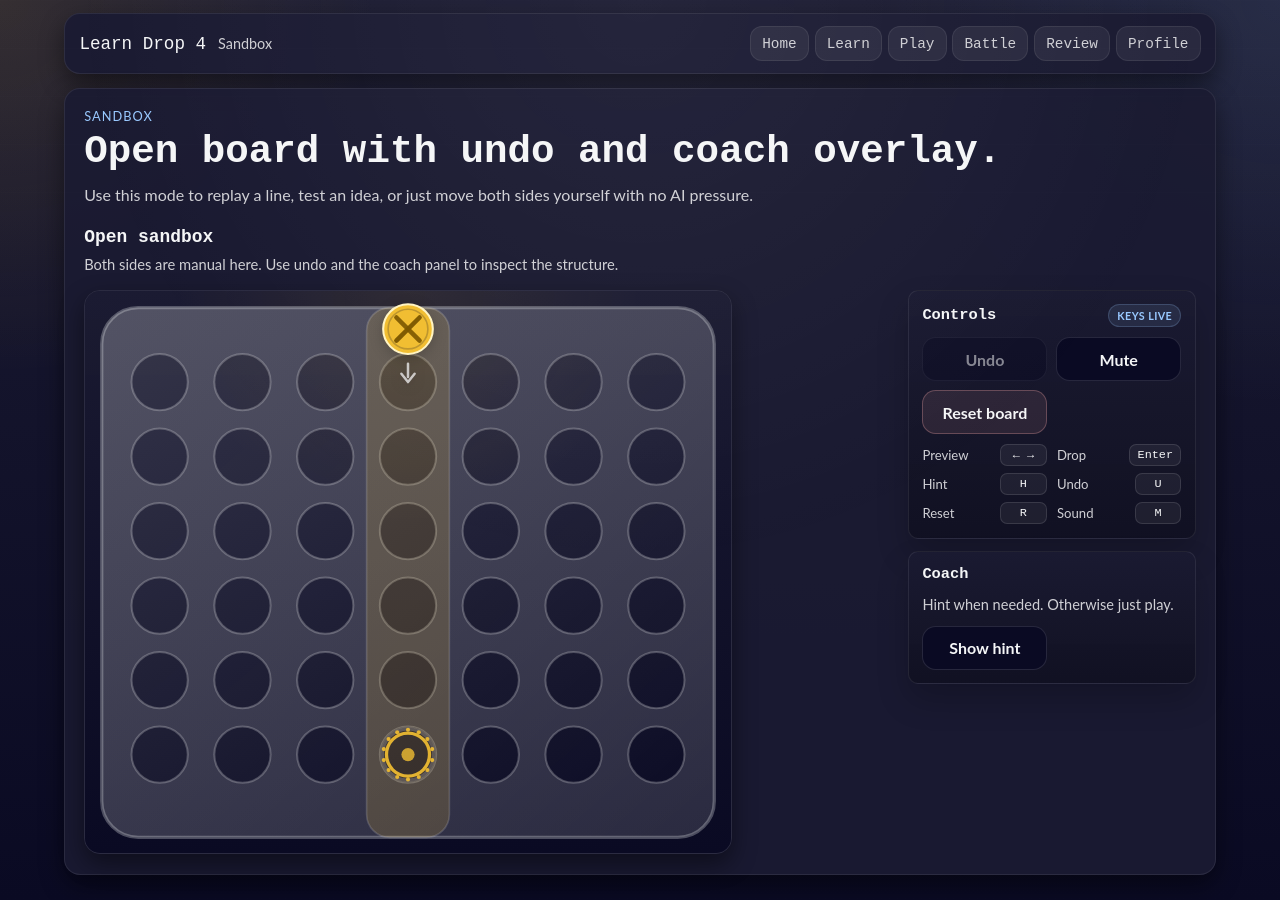
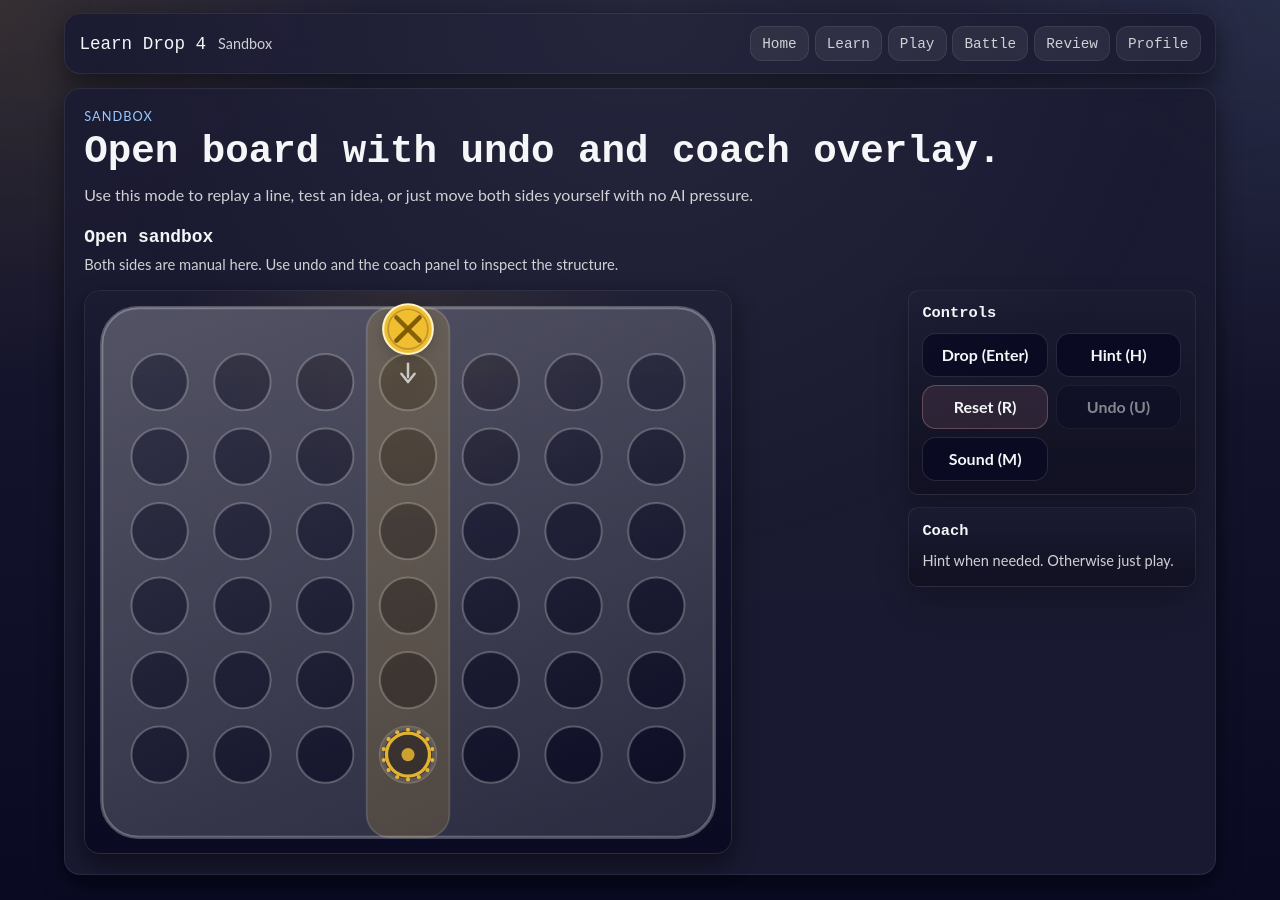
Before and after one commit to QuincyLarson/4-in-a-row, a React (Vite) app: page /#/sandbox in a window 1280 px wide. Built offline with nearby package versions, Linux system fonts and the light colour scheme.

Commit message:
feat: simplify match controls and coach card

```diff
--- a/src/features/battle/GameArena.tsx
+++ b/src/features/battle/GameArena.tsx
@@ -1,5 +1,4 @@
 import { useEffect, useMemo, useRef, useState, type MutableRefObject } from 'react';
-import { useNavigate } from 'react-router-dom';
 
 import {
   applyMove,
@@ -14,9 +13,8 @@ import {
   type MoveAnalysis,
 } from '../../core';
 import { useAppState } from '../../app/state/useAppState';
-import { isAiUnlocked } from '../../app/progression';
 import { getSfxController } from '../../audio/sfx';
-import { battleAiById, battleAis } from '../../content';
+import { battleAiById } from '../../content';
 import { BoardScene } from '../board/BoardScene';
 import { getDropDurationMs, getImpactDelayMs } from '../board/motion';
 import { requestBattleMove, requestMoveAnalysis } from './aiClient';
@@ -61,7 +59,6 @@ function GameArenaSession({
   onHumanResolvedMove,
   onFinish,
 }: GameArenaProps) {
-  const navigate = useNavigate();
   const {
     state: { save },
     actions,
@@ -105,12 +102,7 @@ function GameArenaSession({
   const status = statusText(board, thinking, result, aiMeta?.name, sandboxMode);
   const outcomeLabel =
     result === 'win' ? 'You win!' : result === 'loss' ? 'Try again!' : result === 'draw' ? 'Draw!' : null;
-  const nextAi = aiId ? nextLadderAi(aiId) : null;
-  const canAdvance =
-    result === 'win' &&
-    mode !== 'lesson' &&
-    nextAi !== null &&
-    isAiUnlocked(save, nextAi);
+  const canDrop = Boolean(activePreview !== null && previewVisible && !thinking);
 
   useEffect(() => {
     return () => {
@@ -340,6 +332,17 @@ function GameArenaSession({
     resetBoard();
   }
 
+  function dropPreview() {
+    if (activePreview === null) {
+      return;
+    }
+    if (board.turn === 'human') {
+      void playHumanMove(activePreview);
+    } else if (sandboxMode) {
+      playManualOtherSide(activePreview);
+    }
+  }
+
   return (
     <div className="game-arena">
       <div className="game-arena__masthead">
@@ -403,72 +406,54 @@ function GameArenaSession({
           <section className="game-arena__panel">
             <div className="game-arena__panelHeader">
               <h3 className="game-arena__panelTitle">Controls</h3>
-              <span className="game-arena__microPill">Keys live</span>
             </div>
             <div className="game-arena__buttonGrid">
+              <button
+                type="button"
+                className="game-arena__button"
+                disabled={!canDrop}
+                onClick={dropPreview}
+              >
+                Drop (Enter)
+              </button>
+              <button
+                type="button"
+                className="game-arena__button"
+                onClick={requestHint}
+              >
+                Hint (H)
+              </button>
+              <button
+                type="button"
+                className="game-arena__button game-arena__button--danger"
+                onClick={confirmResetBoard}
+              >
+                Reset (R)
+              </button>
               <button
                 type="button"
                 className="game-arena__button"
                 disabled={!canUndo}
                 onClick={undoMove}
               >
-                Undo
+                Undo (U)
               </button>
               <button
                 type="button"
                 className="game-arena__button"
                 onClick={() => actions.setSound(!save.settings.soundEnabled)}
               >
-                {save.settings.soundEnabled ? 'Mute' : 'Sound on'}
+                Sound (M)
               </button>
-              <button
-                type="button"
-                className="game-arena__button game-arena__button--danger"
-                onClick={confirmResetBoard}
-              >
-                Reset board
-              </button>
-            </div>
-            <div className="game-arena__shortcutGrid" aria-label="Keyboard shortcuts">
-              <span className="game-arena__shortcut">
-                <span>Preview</span>
-                <kbd className="game-arena__key">← →</kbd>
-              </span>
-              <span className="game-arena__shortcut">
-                <span>Drop</span>
-                <kbd className="game-arena__key">Enter</kbd>
-              </span>
-              <span className="game-arena__shortcut">
-                <span>Hint</span>
-                <kbd className="game-arena__key">H</kbd>
-              </span>
-              <span className="game-arena__shortcut">
-                <span>Undo</span>
-                <kbd className="game-arena__key">U</kbd>
-              </span>
-              <span className="game-arena__shortcut">
-                <span>Reset</span>
-                <kbd className="game-arena__key">R</kbd>
-              </span>
-              <span className="game-arena__shortcut">
-                <span>Sound</span>
-                <kbd className="game-arena__key">M</kbd>
-              </span>
             </div>
           </section>
 
           <section className="game-arena__panel">
             <div className="game-arena__panelHeader">
+              {analysis ? (
+                <span className="game-arena__coachQuality">{analysis.quality}</span>
+              ) : null}
               <h3 className="game-arena__panelTitle">Coach</h3>
-              {hintColumn !== null ? (
-                <span className="game-arena__microPill game-arena__microPill--accent">
-                  Hint: {hintColumn + 1}
-                </span>
-              ) : analysis ? (
-                <span className="game-arena__microPill game-arena__microPill--accent">
-                  {analysis.quality}
-                </span>
-              ) : null}
             </div>
             <div className="game-arena__analysis">
               <p className="game-arena__bodyCopy">
@@ -479,26 +464,6 @@ function GameArenaSession({
               ) : null}
               {hintColumn !== null ? (
                 <p className="game-arena__bodyCopy">Try column {hintColumn + 1} next.</p>
-              ) : null}
-            </div>
-            <div className="game-arena__buttonGrid">
-              <button type="button" className="game-arena__button" onClick={requestHint}>
-                Show hint
-              </button>
-              {canAdvance && nextAi ? (
-                <button
-                  type="button"
-                  className="game-arena__button"
-                  onClick={() => {
-                    if (nextAi.role === 'analysis') {
-                      navigate('/sandbox');
-                    } else {
-                      navigate(`/play?ai=${nextAi.id}`);
-                    }
-                  }}
-                >
-                  {nextAi.role === 'analysis' ? 'Open Oracle' : `Next: ${nextAi.name}`}
-                </button>
               ) : null}
             </div>
           </section>
@@ -615,8 +580,3 @@ function coachCopy(
   }
   return 'Hint when needed. Otherwise just play.';
 }
-
-function nextLadderAi(currentAiId: string) {
-  const currentIndex = battleAis.findIndex((ai) => ai.id === currentAiId);
-  return currentIndex >= 0 ? battleAis[currentIndex + 1] ?? null : null;
-}
--- a/src/features/battle/gameArena.css
+++ b/src/features/battle/gameArena.css
@@ -108,13 +108,22 @@
 .game-arena__panelHeader {
   display: flex;
   align-items: center;
-  justify-content: space-between;
-  gap: 0.6rem;
+  justify-content: flex-start;
+  gap: 0.5rem;
 }
 
 .game-arena__panelTitle {
   margin: 0;
   font-size: 0.96rem;
+}
+
+.game-arena__coachQuality {
+  color: var(--warning);
+  font-size: 0.72rem;
+  font-weight: 800;
+  letter-spacing: 0.08em;
+  text-transform: uppercase;
+  white-space: nowrap;
 }
 
 .game-arena__bodyCopy {
@@ -127,7 +136,7 @@
 .game-arena__buttonGrid {
   display: grid;
   grid-template-columns: repeat(2, minmax(0, 1fr));
-  gap: 0.55rem;
+  gap: 0.5rem;
 }
 
 .game-arena__button {
@@ -150,33 +159,6 @@
 .game-arena__button:disabled {
   opacity: 0.5;
   cursor: not-allowed;
-}
-
-.game-arena__shortcutGrid {
-  display: grid;
-  grid-template-columns: repeat(2, minmax(0, 1fr));
-  gap: 0.45rem 0.65rem;
-}
-
-.game-arena__shortcut {
-  display: flex;
-  align-items: center;
-  justify-content: space-between;
-  gap: 0.6rem;
-  color: var(--muted);
-  font-size: 0.82rem;
-}
-
-.game-arena__key {
-  min-width: 2.9rem;
-  padding: 0.18rem 0.45rem;
-  border: 1px solid rgba(245, 246, 247, 0.12);
-  border-radius: 0.45rem;
-  background: rgba(245, 246, 247, 0.06);
-  color: var(--ink);
-  text-align: center;
-  font-family: var(--font-display);
-  font-size: 0.74rem;
 }
 
 .game-arena__analysis {
@@ -205,8 +187,7 @@
 }
 
 @media (max-width: 640px) {
-  .game-arena__buttonGrid,
-  .game-arena__shortcutGrid {
+  .game-arena__buttonGrid {
     grid-template-columns: 1fr;
   }
 
```
Also changed, not shown: 1 other file (tests, documents, lock files or other folders).
